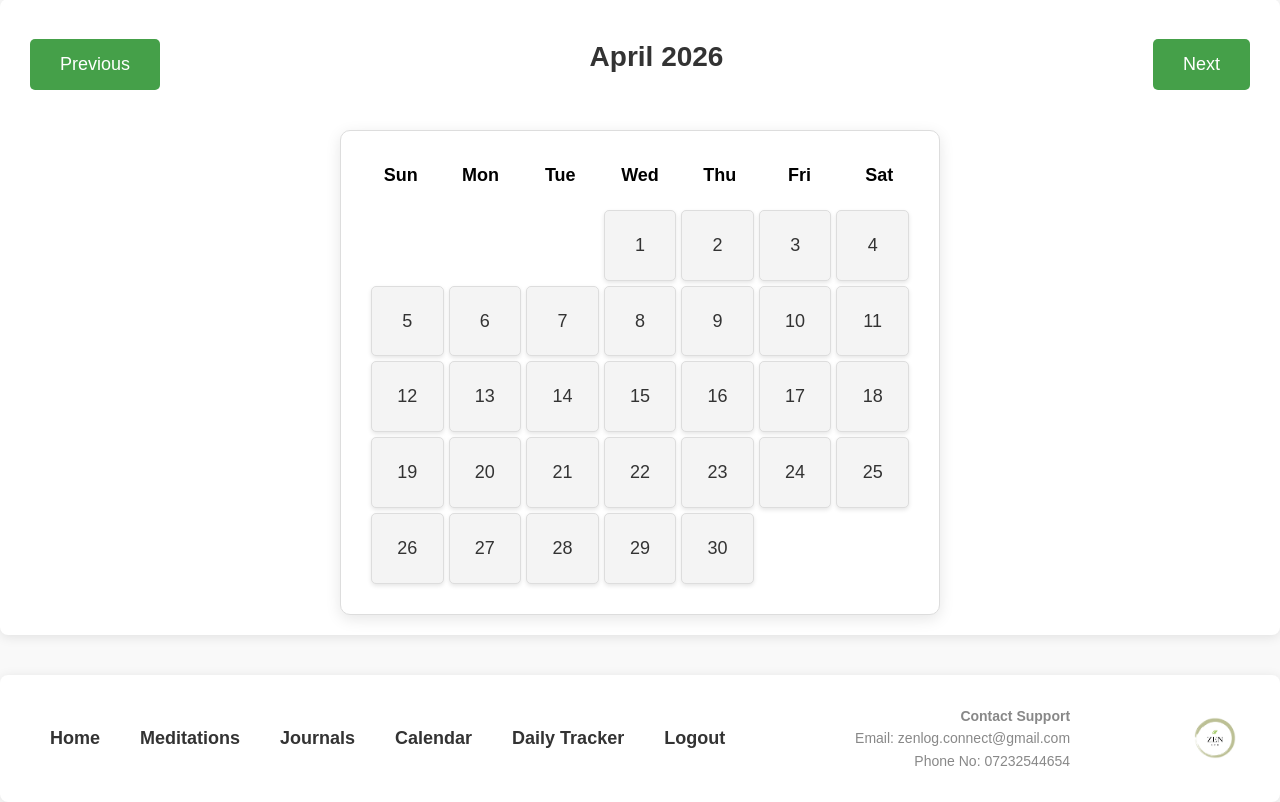
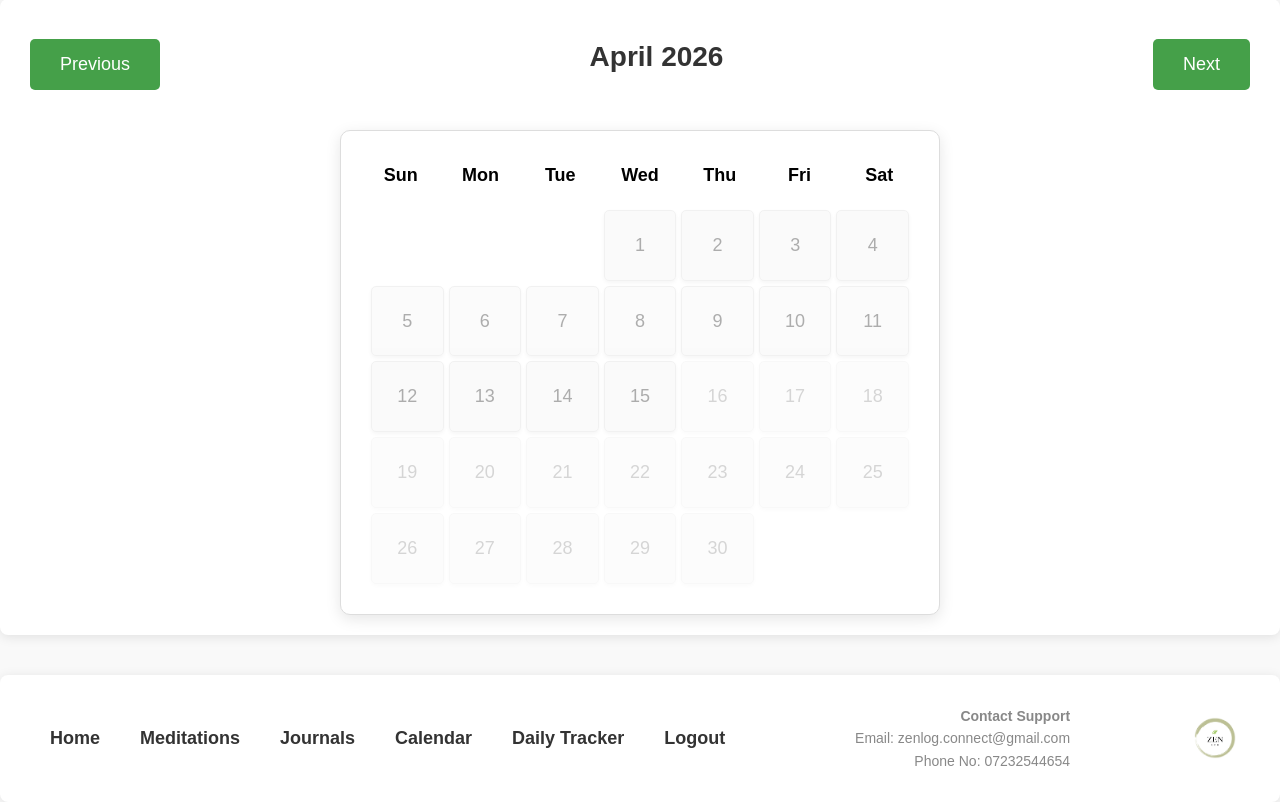
Before and after one commit to elicoco/Mental-Health-Website, a Flask app: page /calendar in a window 1280 px wide. Shown: the part 161-963 px from the top of the page. Run offline with Flask 3, Linux system fonts and the light colour scheme; the visitor is signed in with stand-in values (Sample User, id 1); data that the repository does not hold is empty; some libraries are stand-ins or nearby versions.

Commit message:
Retroactively tracking in calendar

```diff
--- a/Backend/database/daily_tracker.py
+++ b/Backend/database/daily_tracker.py
@@ -72,6 +72,19 @@ def create_new_daily_tracker_by_username(username: str):
     close_database(cursor, conn)
     return daily_tracker
 
+def create_daily_tracker_for_date(username: str, date: str):
+    cursor, conn = start_database()
+    cursor.execute('''SELECT id FROM Users WHERE username = %s''', (username,))
+    userid = cursor.fetchone()[0]
+    cursor.execute('''INSERT INTO Daily_Tracker(user_id, date_of_data, in_use)
+                      VALUES(%s, %s, 1)
+                      ON CONFLICT ON CONSTRAINT unique_user_date DO UPDATE SET in_use = 1
+                      RETURNING id''', (userid, date))
+    daily_tracker_id = cursor.fetchone()[0]
+    conn.commit()
+    close_database(cursor, conn)
+    return DailyTracker(id=daily_tracker_id, date=date)
+
 def delete_daily_tracker_by_id(id):
     cursor, conn = start_database()
     cursor.execute('''UPDATE Daily_Tracker SET in_use = 0 WHERE id = %s''', (id,))
--- a/Static/CSS/calendar.css
+++ b/Static/CSS/calendar.css
@@ -70,11 +70,20 @@ body {
     box-shadow: 0 2px 4px rgba(0, 0, 0, 0.1);
 }
 
-.tracker-day:hover {
+.tracker-day:hover, .empty-day:hover {
     cursor: pointer;
     background: #007bff;
     color: white;
     transform: scale(1.05);
+}
+
+.empty-day {
+    opacity: 0.4;
+}
+
+.future-day {
+    opacity: 0.2;
+    cursor: default;
 }
 
 /* Empty Days */
--- a/Static/JS/calendar.js
+++ b/Static/JS/calendar.js
@@ -36,10 +36,16 @@ function generateCalendar(year, month){
         targetDiv.appendChild(blankDiv);
     }
 
+    const todayDate = new Date();
+    todayDate.setHours(0, 0, 0, 0);
+
     for (let i = 1; i <= daysInMonth; i++){
         const dayDiv = document.createElement("div");
         dayDiv.textContent = i;
         dayDiv.classList.add("day");
+
+        const thisDate = new Date(year, month, i);
+        const isFuture = thisDate > todayDate;
 
         if (trackerDays.includes(i)){
             dayDiv.addEventListener("click", function() {
@@ -57,6 +63,13 @@ function generateCalendar(year, month){
             } else {
                 dayDiv.style.backgroundColor = red;
             }
+        } else if (!isFuture) {
+            dayDiv.addEventListener("click", function() {
+                handleDayClick(i, month+1, year);
+            });
+            dayDiv.classList.add("empty-day");
+        } else {
+            dayDiv.classList.add("future-day");
         }
         targetDiv.appendChild(dayDiv);
     }
--- a/main.py
+++ b/main.py
@@ -9,7 +9,7 @@ from flask_limiter import Limiter
 from flask_limiter.util import get_remote_address
 from flask_wtf.csrf import CSRFProtect
 from Backend.daily_tracker.dailytrackercalculator import calculate_mood_exercise_on_username, calculate_mood_meditation_on_username, calculate_mood_productive_on_username, calculate_mood_sleep_on_username, check_data_exists
-from Backend.database.daily_tracker import check_daily_tracker_access_by_username, create_new_daily_tracker_by_username, delete_daily_tracker_by_id, get_daily_tracker_by_id, get_daily_trackers_by_username, get_daily_trackers_by_username_date, update_daily_tracker_by_id
+from Backend.database.daily_tracker import check_daily_tracker_access_by_username, create_daily_tracker_for_date, create_new_daily_tracker_by_username, delete_daily_tracker_by_id, get_daily_tracker_by_id, get_daily_trackers_by_username, get_daily_trackers_by_username_date, update_daily_tracker_by_id
 from Backend.database.journal import check_journal_access_by_username, create_new_journal_by_username, delete_journal_by_id, get_journal_by_journal_id, get_journals_by_username, update_journal_by_id
 from Backend.database.login import authenticate_user
 from Backend.custom.customclasses import Snackbar, InputLogin, SignupInformation
@@ -335,7 +335,10 @@ def calendar():
         # converts it to json for transfer to JS
         trackers_dict_list = [tracker.to_dict() for tracker in data]
         daily_trackers_json = json.dumps(trackers_dict_list, indent=4)
-        return render_template("calendar.html", dailytrackers = daily_trackers_json)
+        snackbar_message = request.args.get('snackbar_message', '')
+        snackbar_colour = request.args.get('snackbar_colour', orange)
+        snackbar = Snackbar(need_snackbar=bool(snackbar_message), colour=snackbar_colour, message=snackbar_message)
+        return render_template("calendar.html", dailytrackers=daily_trackers_json, snackbar=snackbar)
 
 
 @app.route('/day/<date>')
@@ -343,14 +346,13 @@ def display_day(date):
     login_redirect = require_login()
     if login_redirect is not None:
         return login_redirect
-    else:
-        current_daily_tracker = get_daily_trackers_by_username_date(session['username'], date)
-        if not current_daily_tracker:
-            snackbar = (Snackbar(message='No daily tracker available for this day',
-            need_snackbar = True,colour = red))
-            return render_template("calendar.html", snackbar=snackbar)
-        else:
-            return redirect(url_for('daily_tracker_id', id=current_daily_tracker.id))
+    if date > datetime.now().strftime("%Y-%m-%d"):
+        snackbar = Snackbar(message="You can't log a future date", need_snackbar=True, colour=orange)
+        return redirect(url_for('calendar', snackbar_message=snackbar.message, snackbar_colour=snackbar.colour))
+    current_daily_tracker = get_daily_trackers_by_username_date(session['username'], date)
+    if not current_daily_tracker:
+        current_daily_tracker = create_daily_tracker_for_date(session['username'], date)
+    return redirect(url_for('daily_tracker_id', id=current_daily_tracker.id))
 
 # code for a single meditation page
 @app.route("/meditation/<id>")
```
